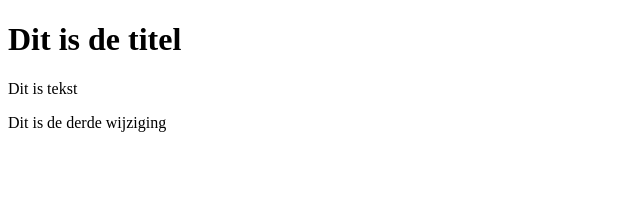
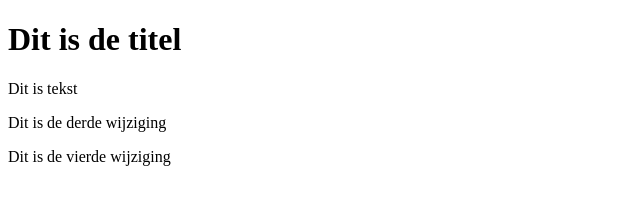
Before and after one commit to arthurruaert/nieuwProject, a plain HTML site: page nieuwProject/WebContent/index.html in a window 1280 px wide. Shown: the whole page, without its empty margins (0-640 px from the left). Drawn offline with Linux system fonts and the light colour scheme.

Commit message:
Dit is de vierde wijziging index.html

```diff
--- a/nieuwProject/WebContent/index.html
+++ b/nieuwProject/WebContent/index.html
@@ -9,6 +9,7 @@
 	<article>
 		<p>Dit is tekst</p>
 		<p>Dit is de derde wijziging</p>
+		<p>Dit is de vierde wijziging</p>
 	</article>
 </body>
 </html>
```
